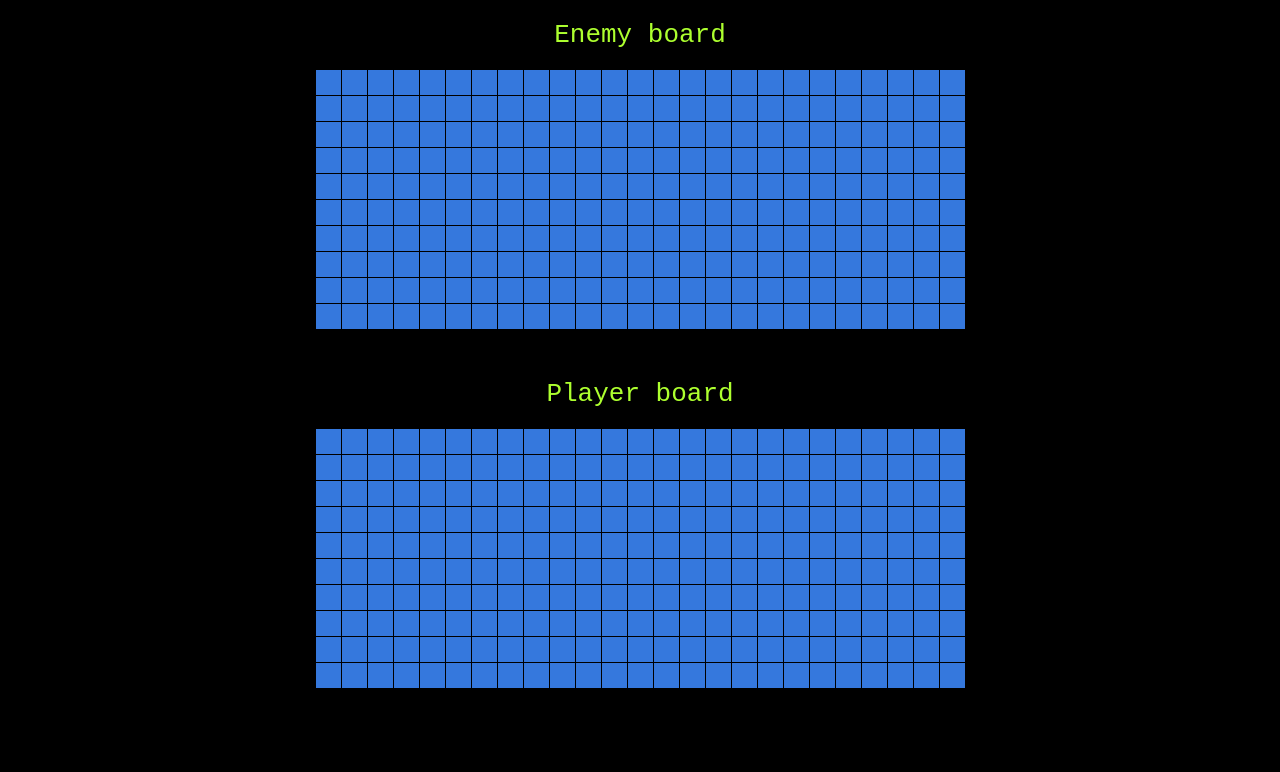
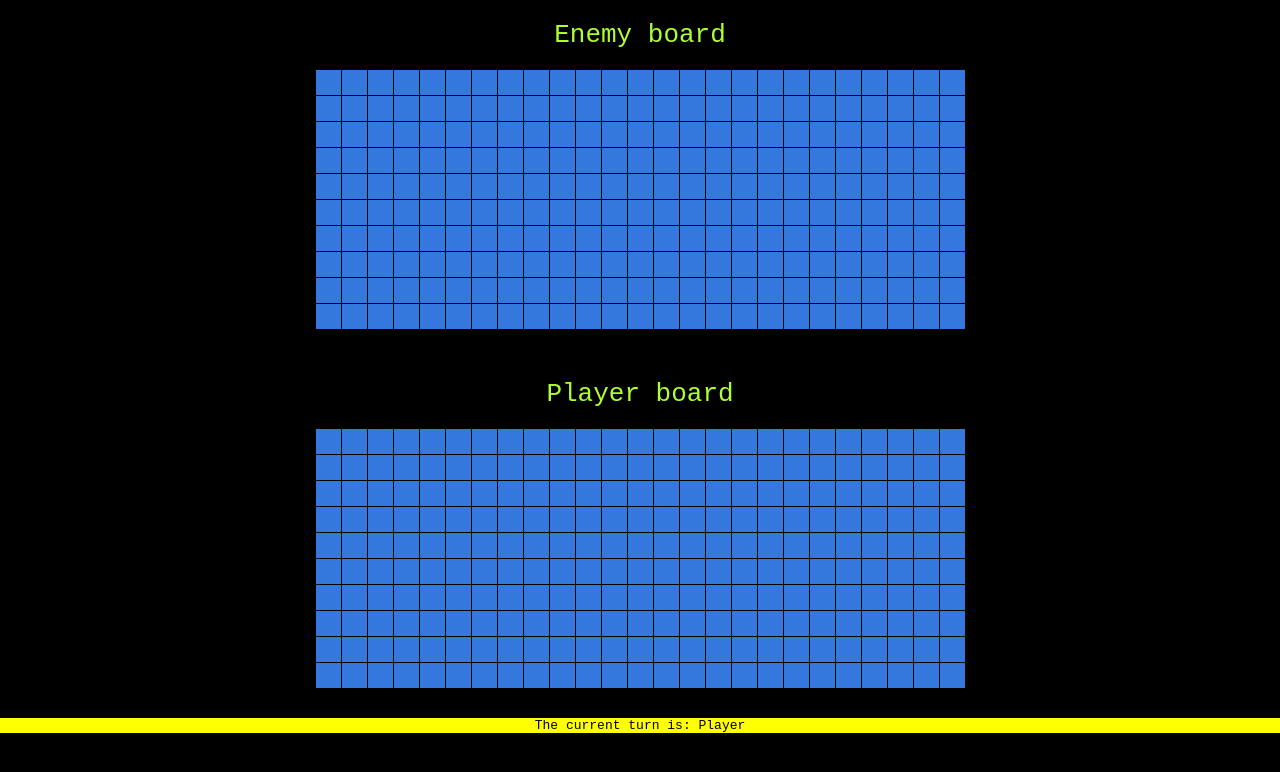
Before and after one commit to SquireOfSoftware/battleship, a React (Create React App) app: page / in a window 1280 px wide. Shown: the top 772 px of the page. Built offline with nearby package versions, Linux system fonts and the light colour scheme.

Commit message:
Added a Game controller
- It should be able to distinguish between who's turn it is, though it is a little janky

```diff
--- a/src/App.css
+++ b/src/App.css
@@ -23,6 +23,12 @@
     padding-bottom: 30px;
 }
 
+.turn-order {
+    background-color: yellow;
+    text-align: center;
+    font-family: monospace;
+}
+
 html {
     background: black
 }
--- a/src/App.js
+++ b/src/App.js
@@ -1,18 +1,15 @@
 import React from 'react';
 import './App.css';
-import Board from './components/gameboard/Board.js';
+import Game from './components/gamemaster/Game.js';
 
 function App() {
   return (
     <div className="App">
       <header className="App-header">
-        <div className='title'>Enemy board</div>
-        <Board />
-        <div className='title'>Player board</div>
-        <Board />
+        <Game />
       </header>
     </div>
-  );
+  )
 }
 
 export default App;
--- a/src/components/gameboard/Board.js
+++ b/src/components/gameboard/Board.js
@@ -1,12 +1,14 @@
 import React, { Component } from 'react';
 import Square from './Square.js';
 import Ships from '../ships/Ships.js';
-// import Ship from '../ships/Ship.js';
 import PropTypes from 'prop-types';
+import BoardType from './BoardType.js';
 
 class Board extends Component {
     constructor(props) {
         super(props);
+
+        console.log(props);
 
         this.state = {
             clickedSquares: []
@@ -15,15 +17,14 @@ class Board extends Component {
 
     handleClick = (e) => {
         let clickedSquares = this.state.clickedSquares;
-        // console.log(clickedSquares);
         clickedSquares.push(e);
         this.setState({
             clickedSquares
-        })
+        });
+        this.props.getNextTurn(this.props.boardType);
     }
 
     existsInClickedSquares = (coord) => {
-        // return this.state.clickedSquares[coord.x, coord.y] !== undefined;
         return this.state.clickedSquares.filter(
             square => square.x === coord.x &&
                 square.y === coord.y)
@@ -79,8 +80,11 @@ class Board extends Component {
         }
 
         return (
-           <div className="gameboard" style={boardStyle}>
-               {board}
+           <div>
+               <div className='title'>{this.props.boardType} board</div>
+               <div className="gameboard" style={boardStyle}>
+                   {board}
+               </div>
            </div>
         )
     }
@@ -111,7 +115,9 @@ Board.defaultProps = {
                 {x: 0, y: 1},
             ]
         }
-    ]
+    ],
+    boardType: BoardType.Player
 }
 
+
 export default Board;
--- /dev/null
+++ b/src/components/gameboard/BoardType.js
@@ -0,0 +1,8 @@
+
+const BoardType = {
+    Enemy: 'Enemy',
+    Player: 'Player',
+    NoOne: 'No One'
+};
+
+export default BoardType;
--- /dev/null
+++ b/src/components/gamemaster/Game.js
@@ -0,0 +1,51 @@
+import React, { Component } from 'react';
+import Board from '../gameboard/Board.js';
+import BoardType from '../gameboard/BoardType.js';
+
+class Game extends Component {
+  constructor(props) {
+    super(props);
+    this.state = {
+        whosTurn: BoardType.Player
+    };
+    this.getNextTurn = this.getNextTurn.bind(this);
+  }
+
+  getNextTurn(event) {
+    console.log(event);
+    let nextTurn = BoardType.NoOne;
+    switch(event) {
+      case BoardType.Player:
+         console.log("hello player!");
+         nextTurn = BoardType.Enemy;
+         break;
+      case BoardType.Enemy:
+         console.log("hello enemy!");
+         nextTurn = BoardType.Player;
+         break;
+    }
+
+    this.setState({
+      whosTurn: nextTurn
+    })
+  }
+
+  render() {
+    let enemyBoard = <Board boardType={BoardType.Enemy}
+                            getNextTurn={this.getNextTurn}
+                     />
+    let playerBoard = <Board boardType={BoardType.Player}
+                            getNextTurn={this.getNextTurn}
+                     />
+
+    return (
+      <div>
+        {enemyBoard}
+        {playerBoard}
+        <div className="turn-order">The current turn is: {this.state.whosTurn}</div>
+      </div>
+    )
+  }
+}
+
+export default Game;
```
Also changed, not shown: 1 other file (tests, documents, lock files or other folders).
